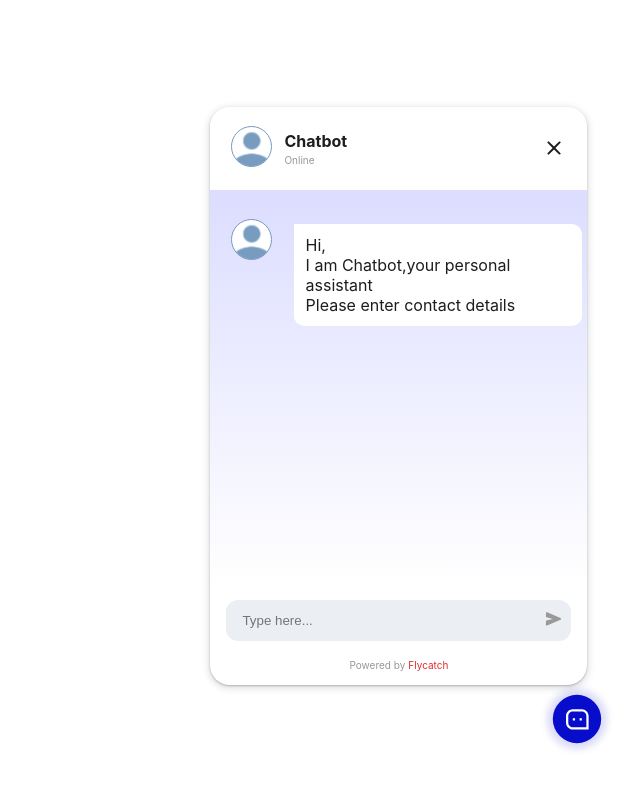
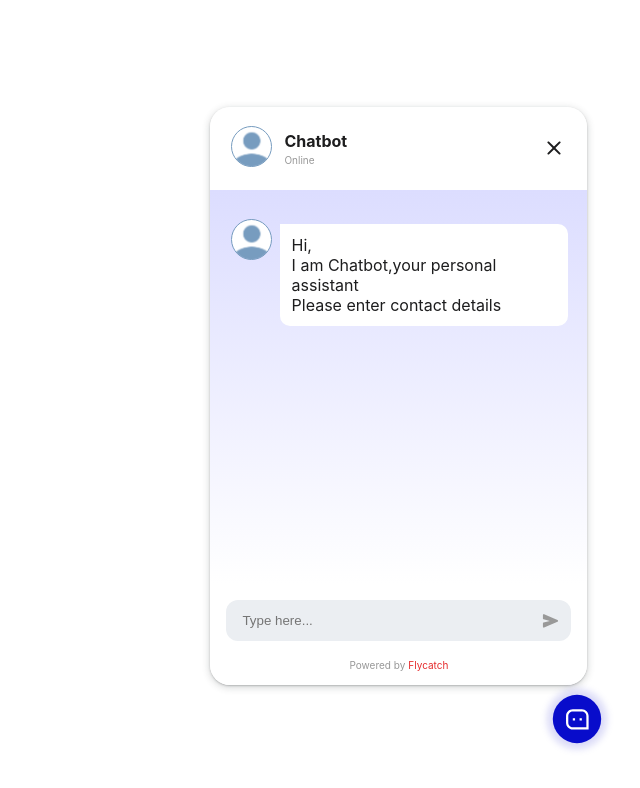
Before and after one commit to flycatch/chat-bot-widjet, a React (Create React App) app: page / in a window 1280 px wide. Both pictures are taken after a click on the element 1217 px from the left and 721 px from the top of the page. Shown: the top 788 px of the page, without its empty margins (640-1280 px from the left). Built offline with nearby package versions, Linux system fonts and the light colour scheme.

Commit message:
fix:art:new css fix

```diff
--- a/src/components/Chatbox/index.css
+++ b/src/components/Chatbox/index.css
@@ -35,14 +35,14 @@
   margin-right: 1.563rem;
   max-width: 15.625rem;
   line-height: 1.25rem;
-
-  /* box-shadow: 0 3px 6px rgba(0, 0, 0, 0.16), 0 3px 6px rgba(0, 0, 0, 0.23); */
 }
 .widjet_chatbot_flycatch_type-area {
   /* display: flex; */
   padding-left: 1rem;
   padding-right: 1rem;
   padding-top: 1rem;
+  background-color: #ffffff;
+  border-radius: 0px 0px 20px 20px;
 }
 .widjet_chatbot_flycatch_receiver-div {
   display: flex;
@@ -69,7 +69,7 @@
   margin-top: 0.313rem;
   animation: fade-in-out 0.3s ease-in-out both;
   padding: 0.7rem;
-  margin-left: 1.938rem;
+  margin-left: 0.5rem;
   line-height: 1.25rem;
 }
 
@@ -117,7 +117,7 @@
 
   border: 1px solid transparent;
   width: 2.5rem;
-  height: 2.55rem;
+  /* height: 2.55rem; */
   /* margin-left: 5px; */
 }
 .widjet_chatbot_flycatch_close-button {
@@ -168,6 +168,9 @@
   height: 1.75rem;
   /* align-items: center; */
 }
+.widjet_chatbot_flycatch_send-message-icon {
+  display: flex;
+}
 .widjet_chatbot_flycatch_button-text-1 {
   color: #989898;
   font-size: 0.625rem;
@@ -187,7 +190,7 @@
   margin-top: 1.5rem;
 }
 .widjet_chatbot_flycatch_avatar {
-  width: 2rem;
+  /* width: 2rem; */
   padding-left: 1rem;
 }
 .widjet_chatbot_flycatch_input:focus-visible {
--- a/src/components/Chatbox/index.jsx
+++ b/src/components/Chatbox/index.jsx
@@ -179,7 +179,7 @@ const Chatbox = ({ setActive }) => {
       <div className="widjet_chatbot_flycatch_chat-area" id="scrollTop">
         {arrayChat?.map((i, index) =>
           i.sender === "bot" ? (
-            <span className="widjet_chatbot_flycatch_avatar-chat">
+            <div className="widjet_chatbot_flycatch_avatar-chat">
               <div className="widjet_chatbot_flycatch_avatar">
                 <svg
                   width="41"
@@ -219,7 +219,7 @@ const Chatbox = ({ setActive }) => {
               <div key={index} className="widjet_chatbot_flycatch_text">
                 {i.message}
               </div>
-            </span>
+            </div>
           ) : (
             <div className="widjet_chatbot_flycatch_receiver-div">
               <div className="widjet_chatbot_flycatch_chat-area-receiver">
@@ -302,7 +302,7 @@ const Chatbox = ({ setActive }) => {
                 handlesubmit();
               }}
             >
-              <div>
+              <div className="widjet_chatbot_flycatch_send-message-icon">
                 {chat ? (
                   <svg
                     width="17"
```
Also changed, not shown: demo/widget/index.css, demo/widget/index.js, widget/index.css, widget/index.js.
